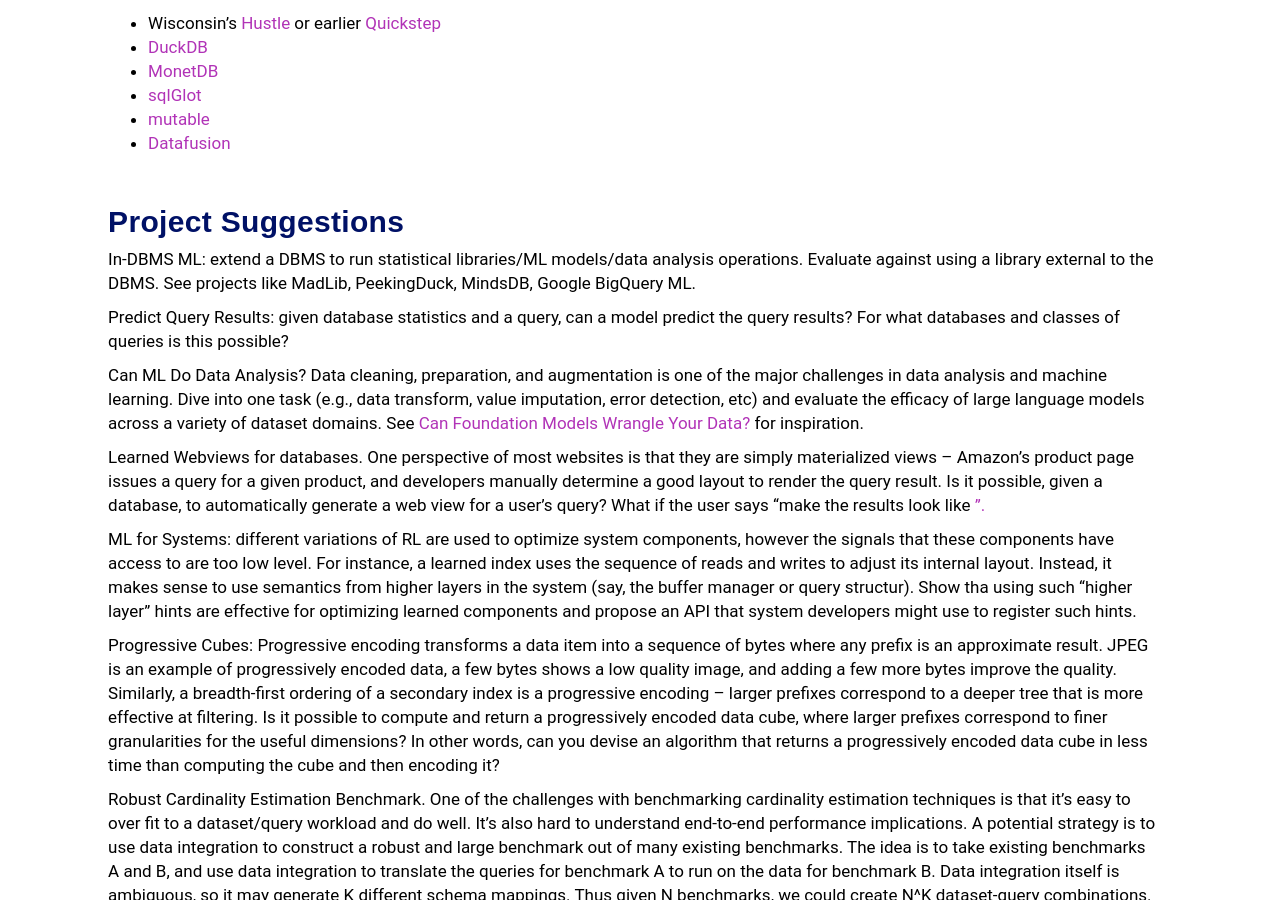
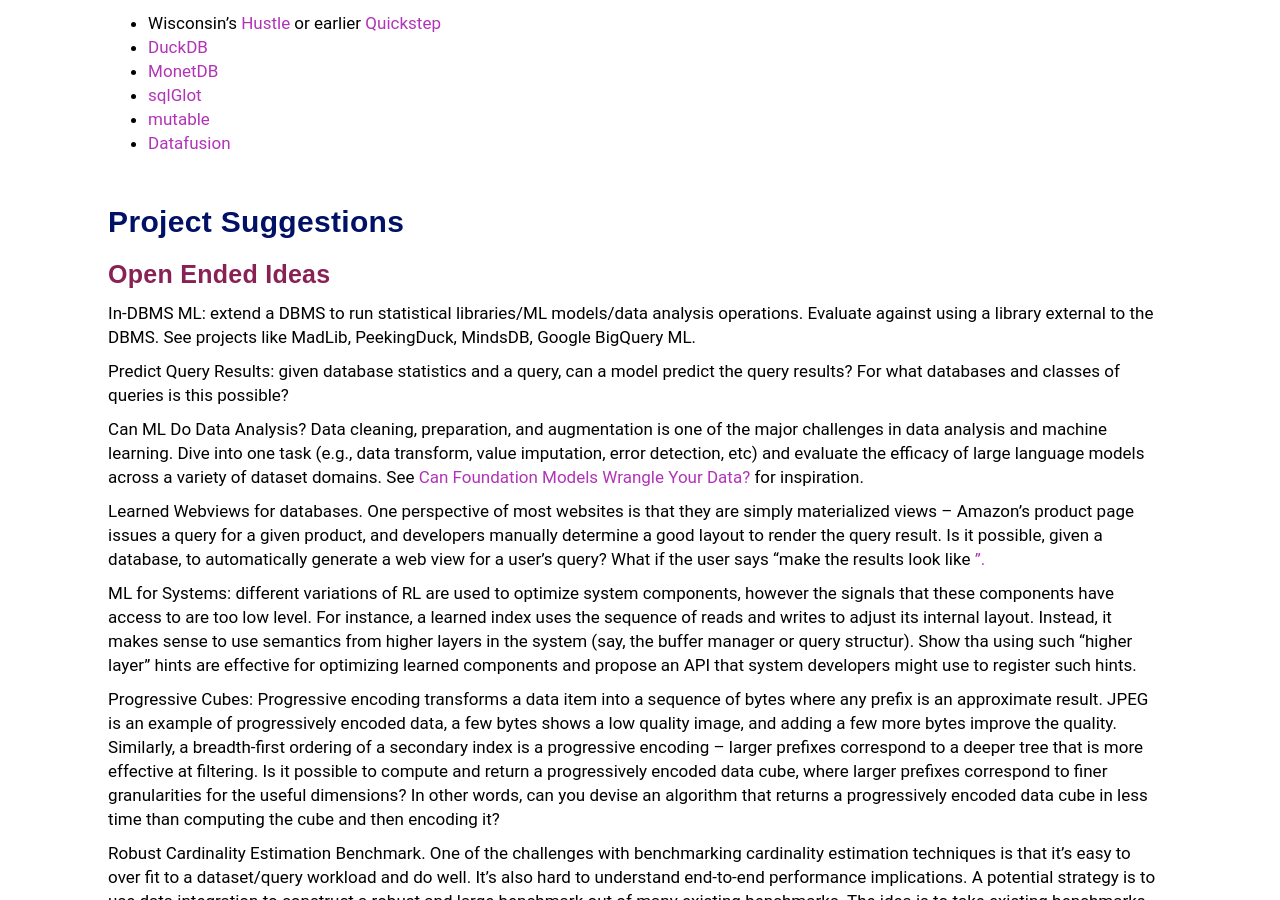
Before and after one commit to w6113/website_2022, a Jekyll site: the page built from projects.md, in a window 1280 px wide and 900 px high, scrolled down 3229 px. Built offline with Jekyll 4.4.1, drawn with Linux system fonts in a browser that asks for light colours.

Commit message:
lazy commit msg

```diff
--- a/projects.md
+++ b/projects.md
@@ -170,6 +170,8 @@
 <a name="suggestions"></a>
 ## Project Suggestions
 
+
+### Open Ended Ideas
 
 
 In-DBMS ML: extend a DBMS to run statistical libraries/ML models/data analysis operations.   Evaluate against using a library external to the DBMS.   See projects like MadLib, PeekingDuck, MindsDB, Google BigQuery ML.
```
